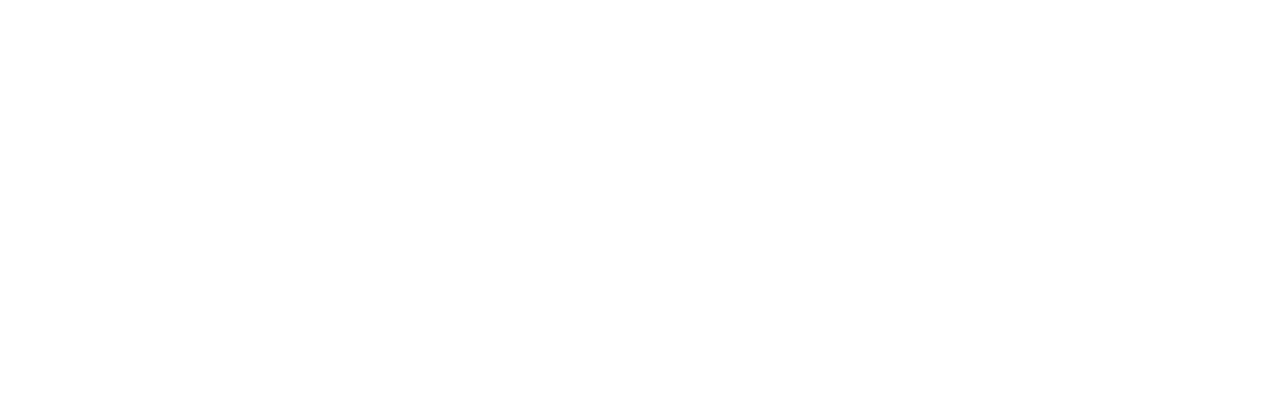
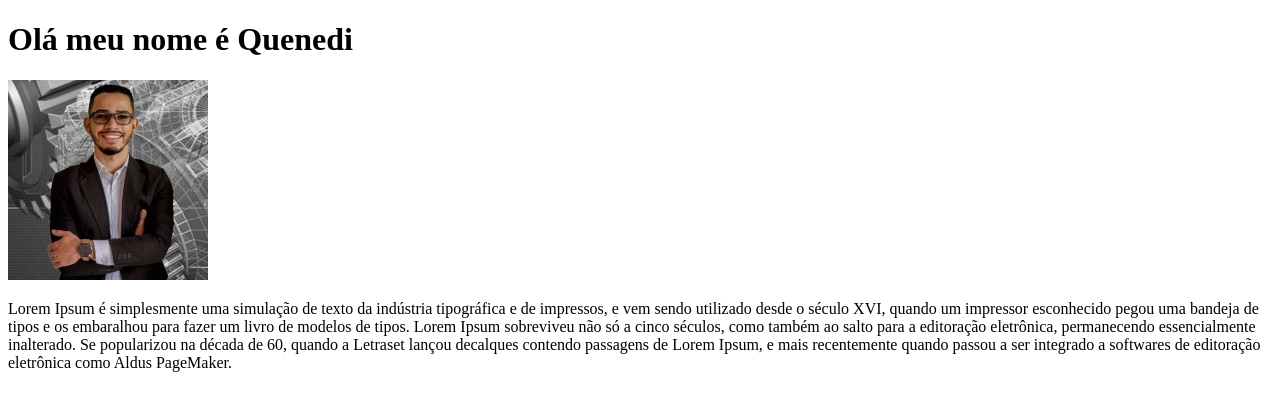
Before and after one commit to Quenedi/quenedisantos, a plain HTML site: page index.html in a window 1280 px wide. Drawn offline with Linux system fonts and the light colour scheme.

Commit message:
Primeira auteração

```diff
--- a/index.html
+++ b/index.html
@@ -5,8 +5,27 @@
     <meta http-equiv="X-UA-Compatible" content="IE=edge">
     <meta name="viewport" content="width=device-width, initial-scale=1.0">
     <title>Quenedi-Santos</title>
+    <link rel="stylesheet" href="/assets/css/esilo.css">
 </head>
 <body>
-
+    <div>
+        <h1>Olá meu nome é Quenedi</h1>
+        <img src="/assets/imagens/Perfil.jpeg" alt="">
+    </div>
+    <div>
+        <p>
+            Lorem Ipsum é simplesmente uma simulação de texto da
+             indústria tipográfica e de impressos, e vem sendo
+             utilizado desde o século XVI, quando um impressor
+             esconhecido pegou uma bandeja de tipos e os embaralhou
+             para fazer um livro de modelos de tipos. Lorem Ipsum
+             sobreviveu não só a cinco séculos, como também ao salto
+             para a editoração eletrônica, permanecendo essencialmente
+              inalterado. Se popularizou na década de 60, quando a
+              Letraset lançou decalques contendo passagens de Lorem
+               Ipsum, e mais recentemente quando passou a ser integrado
+               a softwares de editoração eletrônica como Aldus PageMaker.
+        </p>
+    </div>
 </body>
 </html>
```
Also changed, not shown: assets/css/esilo.css (added), assets/imagens/Perfil.jpeg (added).
